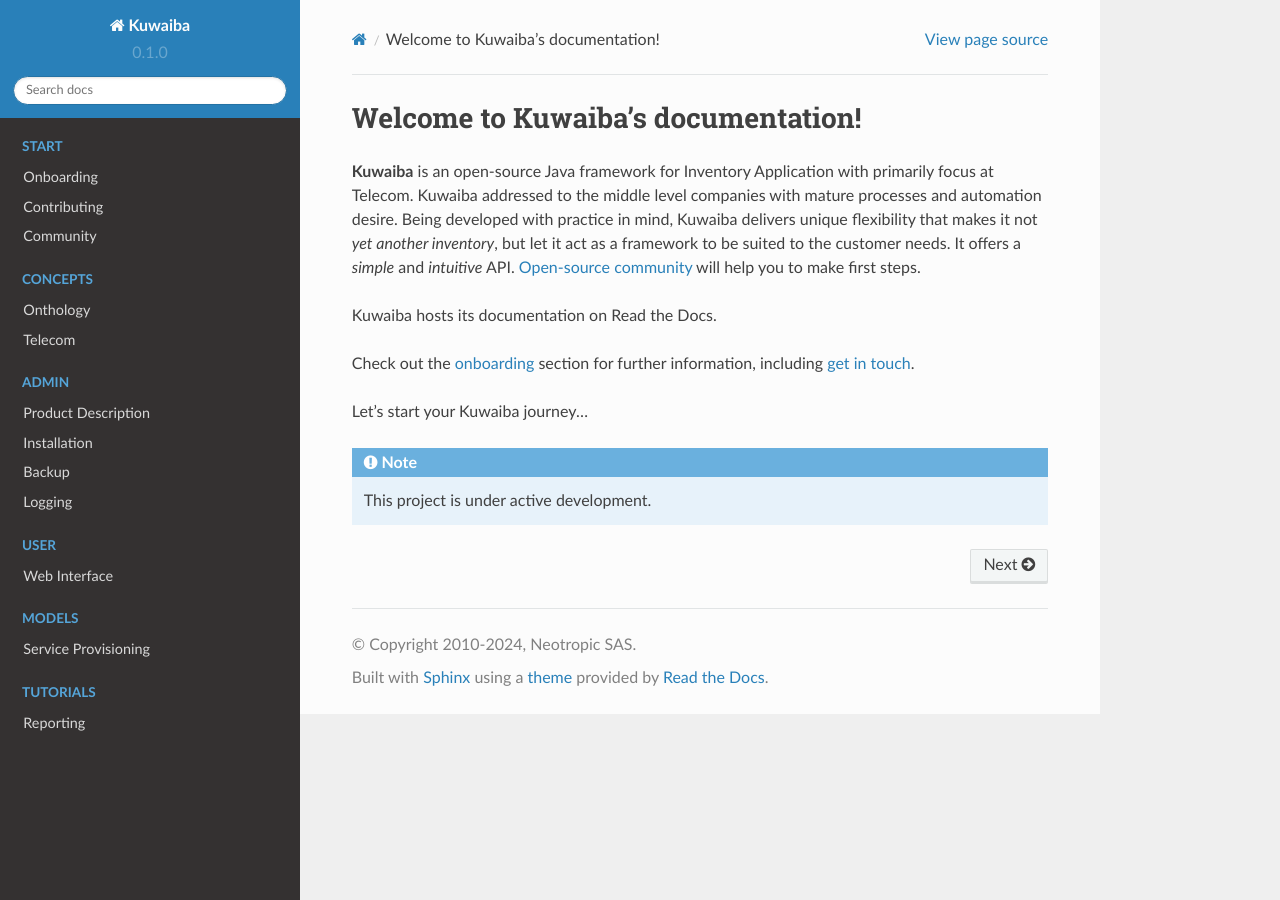
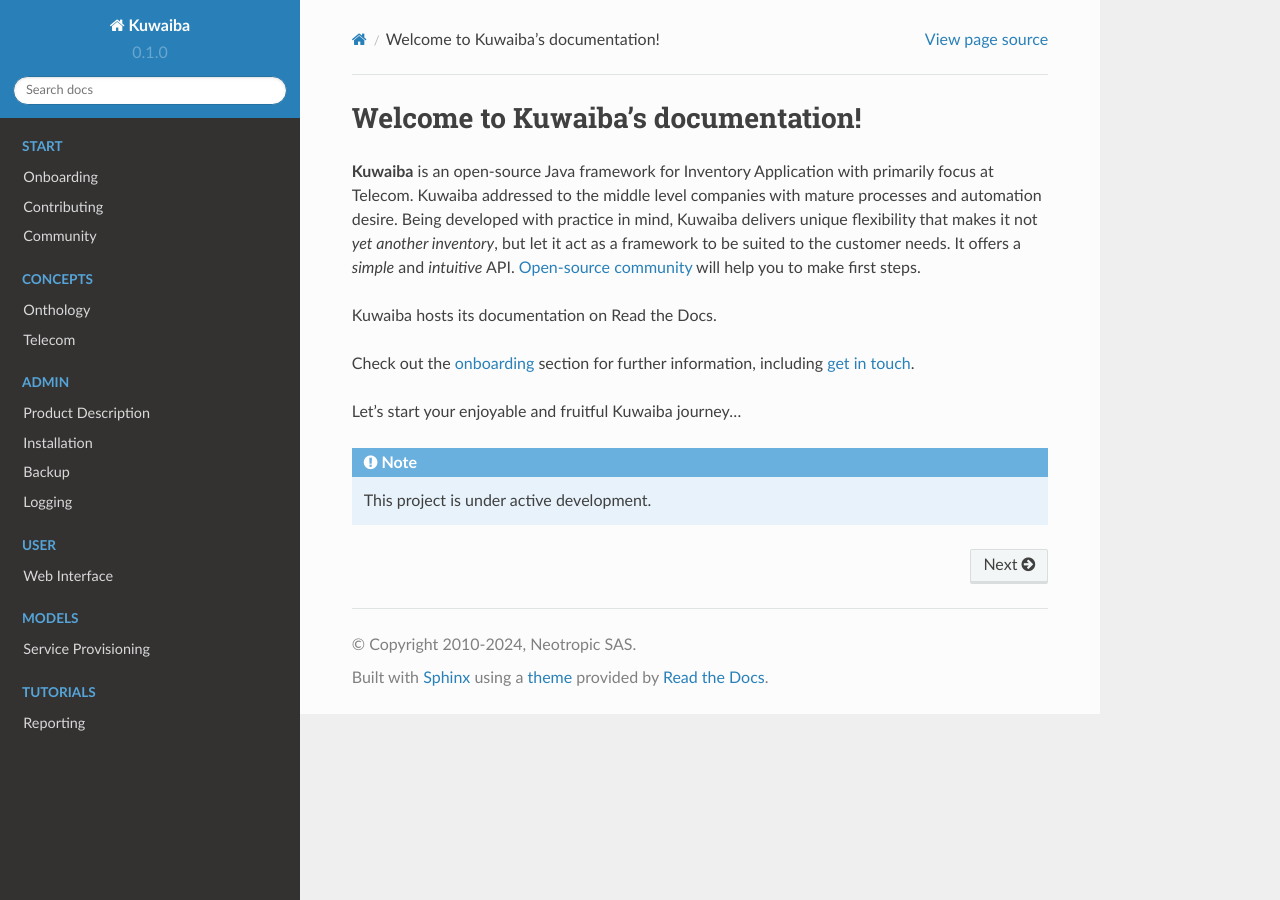
Before and after one commit to SabNK/kuwaiba-testing2, a Sphinx documentation site: the page built from docs/source/index.rst, in a window 1280 px wide. Built offline with Sphinx 7.4.7 and the Read the Docs theme 2.0.0, drawn with Linux system fonts in a browser that asks for light colours.

```diff
--- a/docs/source/index.rst
+++ b/docs/source/index.rst
@@ -13,7 +13,7 @@
 Check out the :doc:`onboarding </start/onboarding>` section for further information, including
 :ref:`get in touch<let's try>`.
 
-Let's start your Kuwaiba journey...
+Let's start your enjoyable and fruitful Kuwaiba journey...
 
 .. note::
 
```
